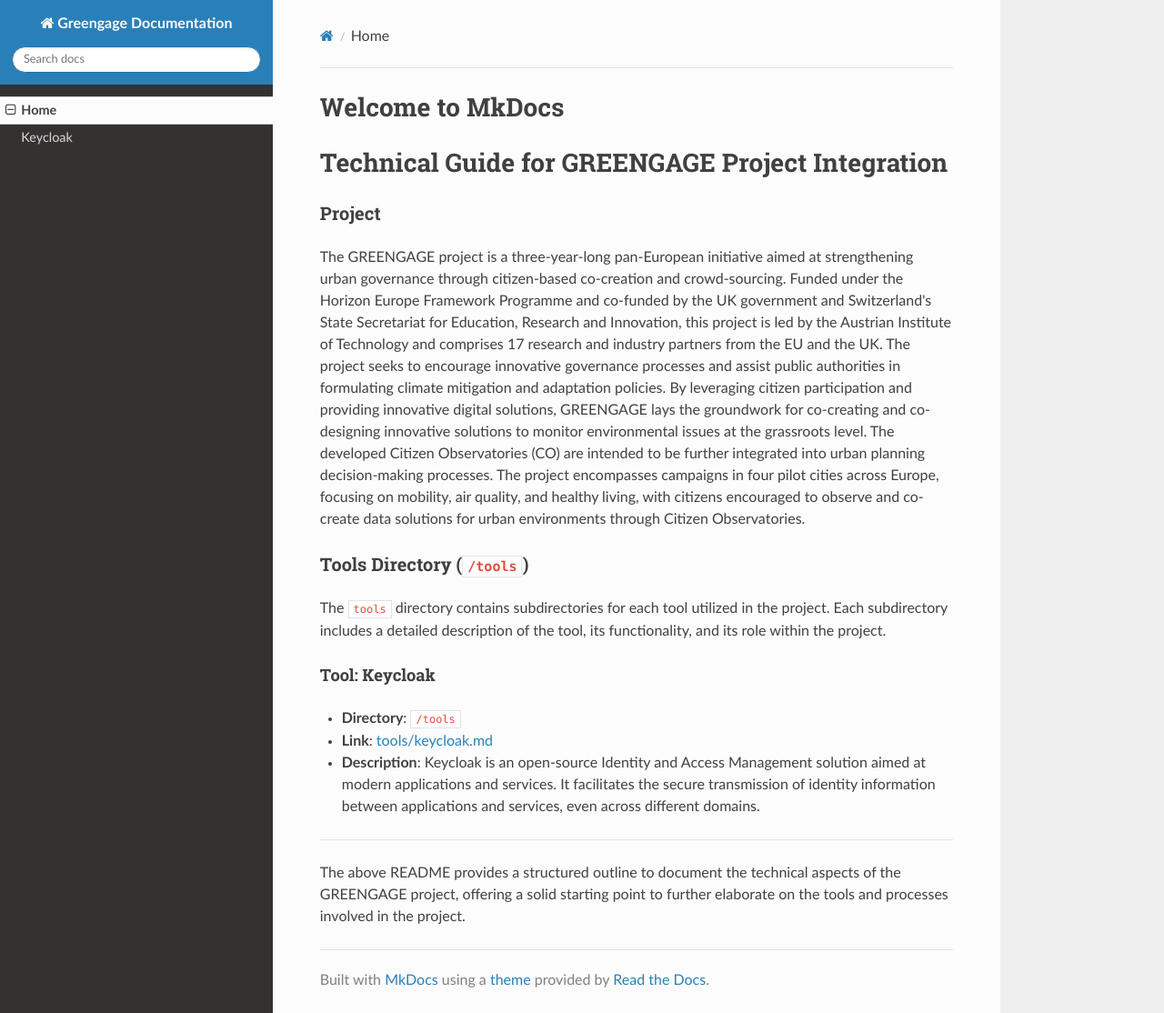
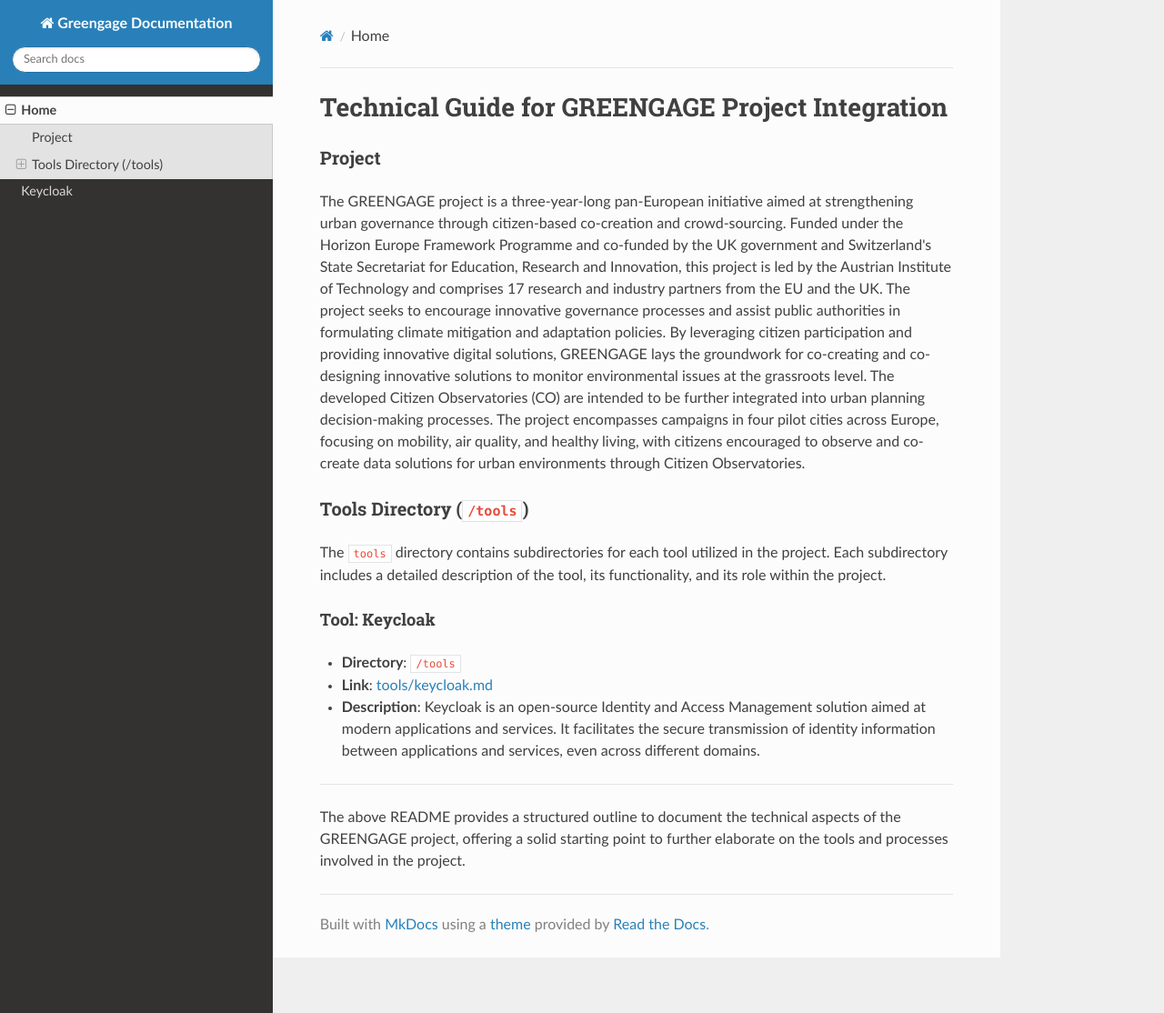
Before and after one commit to Greengage-project/Documentation, an MkDocs documentation site: the page built from docs/index.md, in a window 1280 px wide and 1114 px high. Shown: the whole window at 91% size. Built offline with MkDocs 1.6.1, drawn with Linux system fonts in a browser that asks for light colours; nearby versions of some CDN libraries.

Commit message:
Removed welcome message and updated project title

```diff
--- a/docs/index.md
+++ b/docs/index.md
@@ -1,5 +1,3 @@
-# Welcome to MkDocs
-
 # Technical Guide for GREENGAGE Project Integration
 
 ### Project
```
